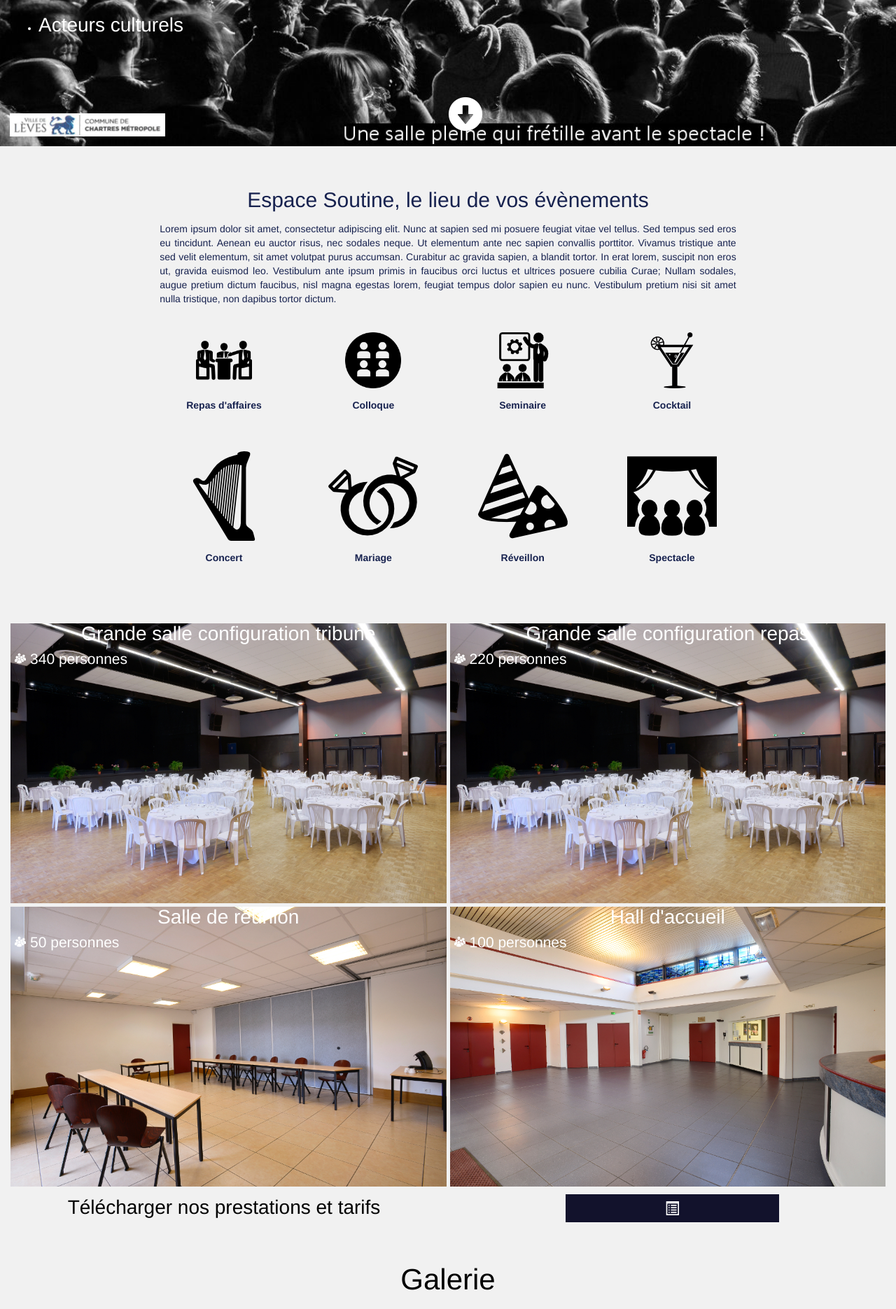
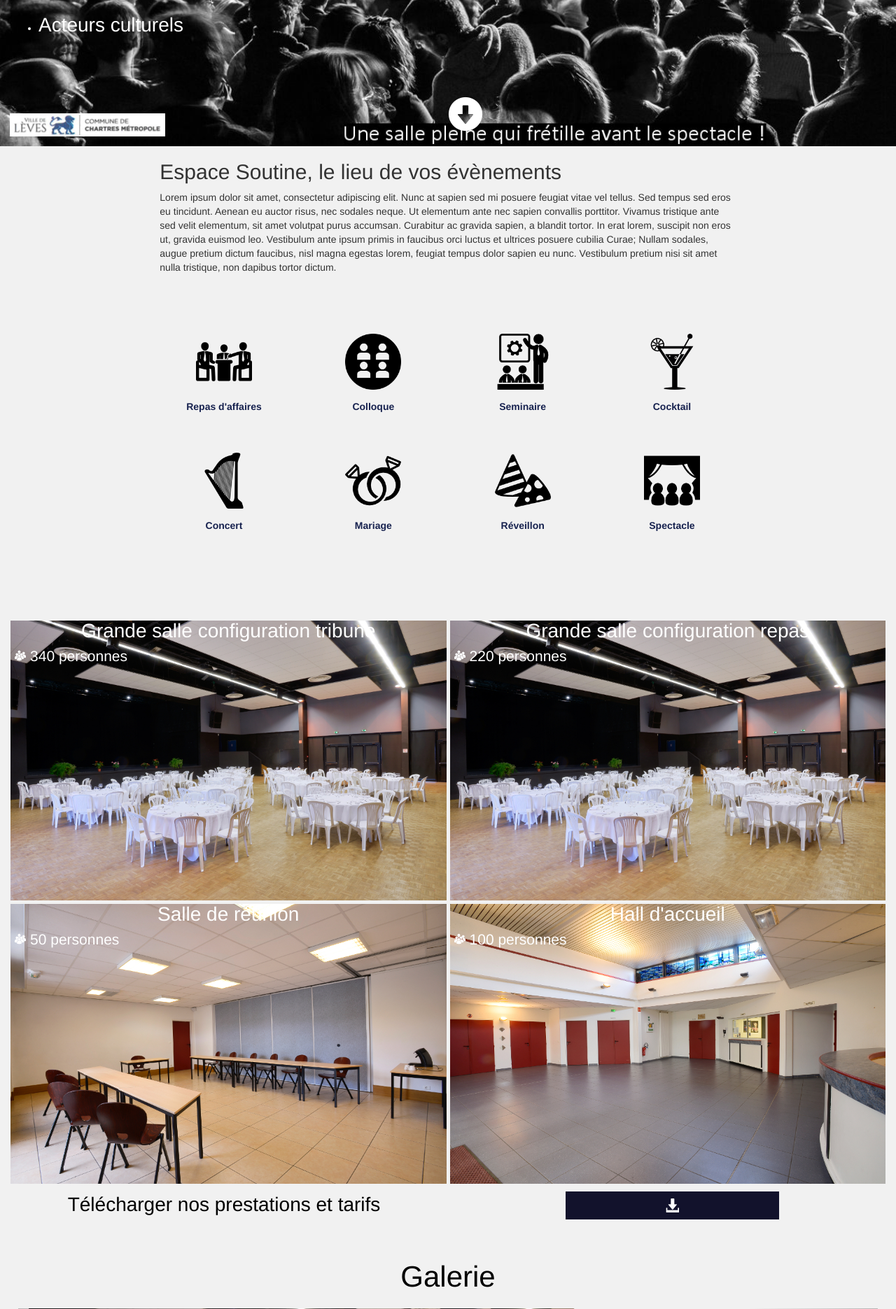
Before and after one commit to Myystigri/espace_soutine, a PHP site: page / in a window 1280 px wide. Shown: the part 409-2280 px from the top of the page at 70% size. Run offline with PHP 8.4, Linux system fonts and the light colour scheme; some libraries are stand-ins or nearby versions.

Commit message:
changement ancre + galerie

```diff
--- a/css/style.css
+++ b/css/style.css
@@ -52,6 +52,9 @@ body{
 
 /*header*/
 
+.header11 {
+	padding-top: 75px;
+}
 .header{
     background-image: url("../img/background.jpg");
     background-attachment: fixed;
--- a/index.html
+++ b/index.html
@@ -3,7 +3,6 @@
 	<head>
 		<meta charset="utf-8">
 		<title>Espace_soutine</title>
-		<script src="./js/anime.js"></script>
 		<script src="https://ajax.googleapis.com/ajax/libs/jquery/1.11.3/jquery.min.js"></script>
     	<script src="./js/bootstrap.js"></script>
 		<link rel="stylesheet" type="text/css" href="./css/bootstrap.min.css">
@@ -28,10 +27,10 @@
 			        		<div style="height: 1px;" aria-expanded="false" id="navbar" class="navbar-collapse collapse">
 			          			<ul class="nav navbar-nav">
 			            			<li><a class="survol" href="#">Accueil</a></li>
-			            			<li><a class="survol" href="#presentation">L'Espace Soutine</a></li>
-			            			<li><a class="survol" href="#prestation">Nos prestations</a></li>
+			            			<li><a class="survol" href="#gpresentation">L'Espace Soutine</a></li>
+			            			<li><a class="survol" href="#gprestation">Nos prestations</a></li>
 			            			<li><a class="survol" href="#galerie">Galerie</a></li>
-			            			<li><a class="survol" href="#evenement">Nos événements</a></li>
+			            			<li><a class="survol" href="#gevenement">Nos événements</a></li>
 			          			</ul>
 			          			<ul class="nav navbar-nav navbar-right">
 			            			<li><a class="bleu" href="#info">Nous contacter</a></li>
@@ -64,14 +63,14 @@
 			</div>
 		</div>
 <!--Présentation Espace Soutine-->
-		<div id="presentation" class="col-xs-12">
+		<div id="gpresentation" class="col-xs-12">
 			<div class="row">
 				<div class="description col-xs-8 col-xs-offset-2">
 					<h2>Espace Soutine, le lieu de vos évènements</h2>
 					<p> Lorem ipsum dolor sit amet, consectetur adipiscing elit. Nunc at sapien sed mi posuere feugiat vitae vel tellus. Sed tempus sed eros eu tincidunt. Aenean eu auctor risus, nec sodales neque. Ut elementum ante nec sapien convallis porttitor. Vivamus tristique ante sed velit elementum, sit amet volutpat purus accumsan. Curabitur ac gravida sapien, a blandit tortor. In erat lorem, suscipit non eros ut, gravida euismod leo. Vestibulum ante ipsum primis in faucibus orci luctus et ultrices posuere cubilia Curae; Nullam sodales, augue pretium dictum faucibus, nisl magna egestas lorem, feugiat tempus dolor sapien eu nunc. Vestibulum pretium nisi sit amet nulla tristique, non dapibus tortor dictum. </p>
 				</div>
 			</div>
-			<div class="row">
+			<div class="row header11">
 				<div class="col-xs-6 col-md-2 col-md-offset-2 pic_line">
 					<img src="./img/ico/business.png" alt="logo Repas d'affaire">
 					<p>Repas d'affaires</p>
@@ -90,19 +89,19 @@
 				</div>
 			</div>
 			<div class="row">
-				<div class="col-xs-6 col-md-2 col-md-offset-2 pic_line2">
+				<div class="col-xs-6 col-md-2 col-md-offset-2 pic_line">
 					<img src="./img/ico/music3.png" alt="Concert">
 					<p>Concert</p>
 				</div>
-				<div class="col-xs-6 col-md-2 pic_line2">
+				<div class="col-xs-6 col-md-2 pic_line">
 					<img src="./img/ico/rings.png" alt="Mariage">
 					<p>Mariage</p>
 				</div>
-				<div class="col-xs-6 col-md-2 pic_line2">
+				<div class="col-xs-6 col-md-2 pic_line">
 					<img src="./img/ico/reveillon.png" alt="Réveillon">
 					<p>Réveillon</p>
 				</div>
-				<div class="col-xs-6 col-md-2 pic_line2">
+				<div class="col-xs-6 col-md-2 pic_line">
 					<img src="./img/ico/theatre.png" alt="Spectacle">
 					<p>Spectacle</p>
 				</div>
@@ -111,7 +110,7 @@
 <!--Nos prestations-->
 		<div class="col-md-12">
 			<div class="row">
-				<div id="prestation" class="col-xs-12 col-md-12">
+				<div id="gprestation" class="col-xs-12 col-md-12">
 					<!-- supr margin 70% sur margin1, + modifier height a 230px de .prestation
 					<div class="titre">
 						<h2>Nos prestations</h2>
@@ -196,7 +195,7 @@
 						</div>
 						<div class="col-xs-12 col-md-6 telecharger">
 							<a class="btn-header btn-default" href="#" download="#">
-                    			<span class="dl glyphicon glyphicon-list-alt"><span>
+                    			<span class="dl glyphicon glyphicon-download-alt"><span>
                     		</a>
 						</div>
 					</div>
@@ -379,7 +378,7 @@
 			</div>
 		</div>
 <!--footer-->
-			<div class="col-xs-12soutine-footer">
+			<div class="col-xs-12 soutine-footer">
 				<div class="row marg-footer">
 				<div class="col-xs-12 col-md-4 footer-part-1">
 					<p class="grey">ESPACE <span>SOUTINE</span><br /></p>
@@ -425,6 +424,9 @@
 				</div>
 				</div>
 			</div>
-		<div>Icons made by <a href="http://www.freepik.com" title="Freepik">Freepik</a> from <a href="http://www.flaticon.com" title="Flaticon">www.flaticon.com</a> is licensed by <a href="http://creativecommons.org/licenses/by/3.0/" title="Creative Commons BY 3.0" target="_blank">CC 3.0 BY</a></div>
+		<div>
+			Icons made by <a href="http://www.freepik.com" title="Freepik">Freepik</a> from <a href="http://www.flaticon.com" title="Flaticon">www.flaticon.com</a> is licensed by <a href="http://creativecommons.org/licenses/by/3.0/" title="Creative Commons BY 3.0" target="_blank">CC 3.0 BY</a>
+		</div>
+		<script src="./js/anime.js"></script>
 	</body>
 </html>
--- a/js/anime.js
+++ b/js/anime.js
@@ -1,4 +1,4 @@
-$('a[href^="#"]').click(function(){
+$('a[href^="#g"]').click(function(){
 	var id = $(this).attr("href");
 	var offset = $(id).offset().top;
 	$('html, body').animate({scrollTop: offset}, 'slow');
```
